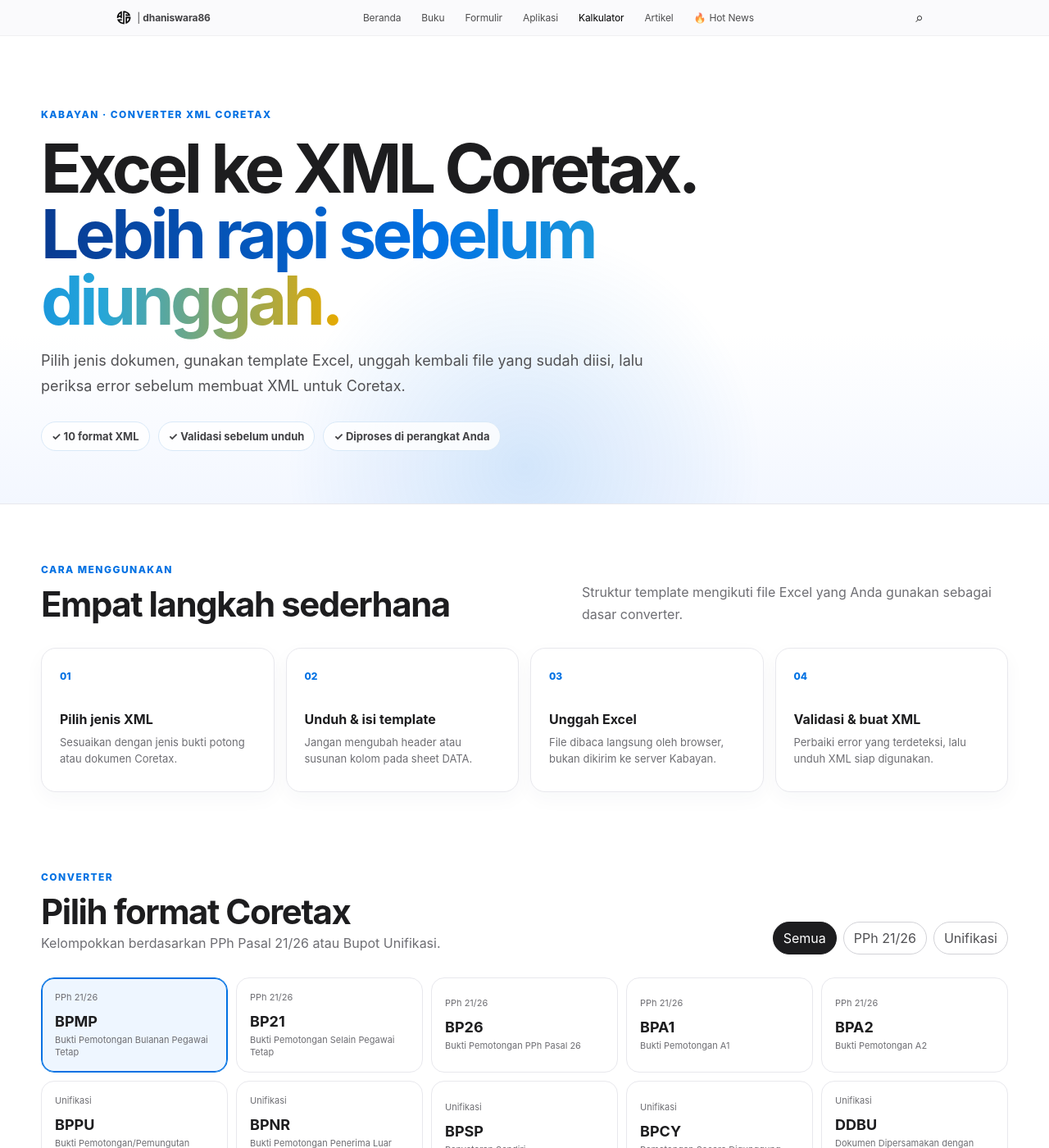
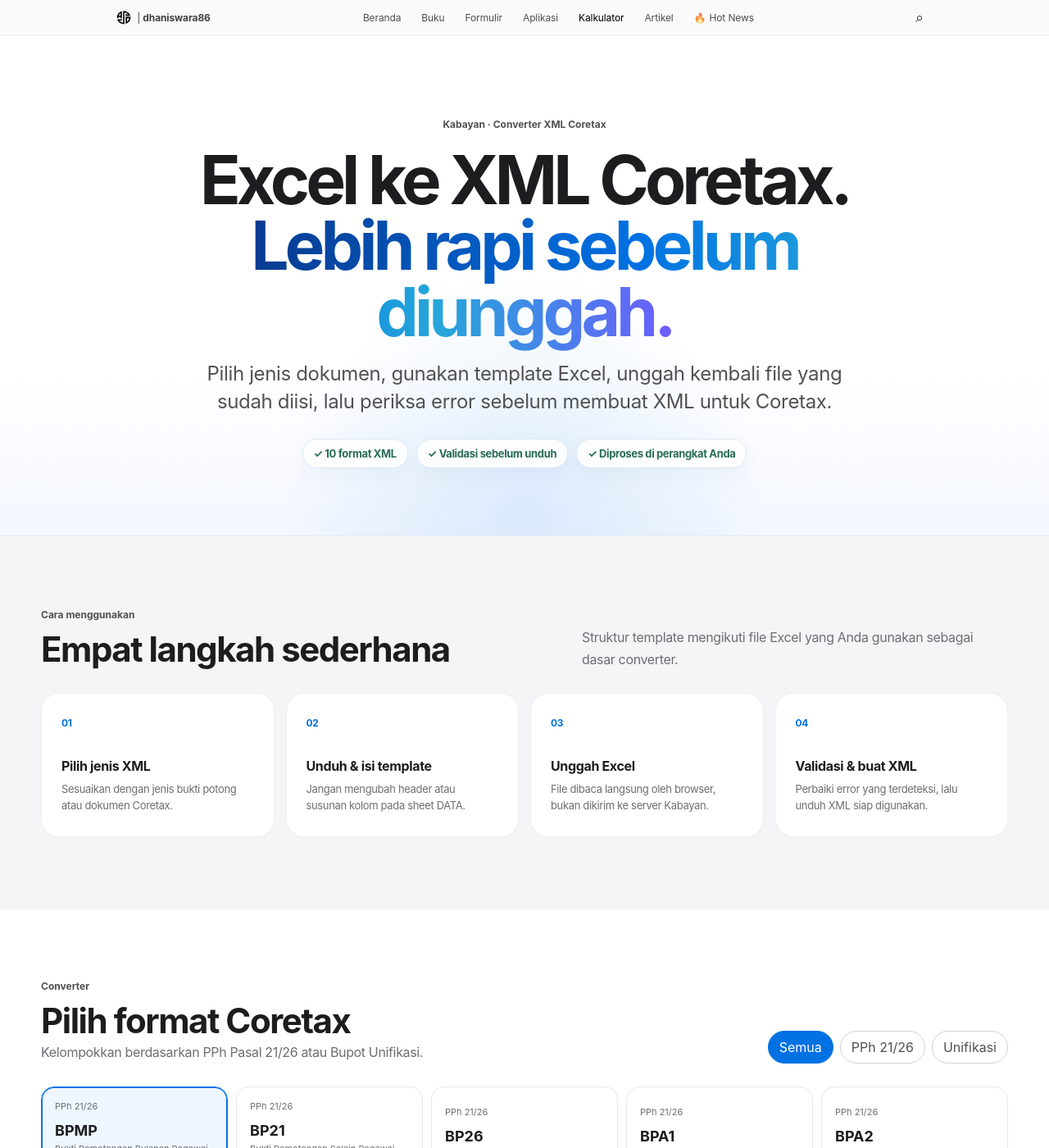
Before and after one commit to dhaniswara86/dhaniswara86.github.io, a Jekyll site: the page converter-xml-coretax.html, which Jekyll copies as it is, in a window 1280 px wide and 1400 px high. Shown: the whole window at 82% size. Built offline with Jekyll 4.4.1, drawn with Linux system fonts in a browser that asks for light colours.

Commit message:
Refactor CSS for design consistency and readability
Updated color variables and styles for improved design consistency. Adjusted button styles, background gradients, and typography for better readability.

```diff
--- a/assets/css/converter-xml-coretax.css
+++ b/assets/css/converter-xml-coretax.css
@@ -1,19 +1,19 @@
 :root{
-  --kxml-bg:#f7f7f2;
+  --kxml-bg:#ffffff;
   --kxml-surface:#ffffff;
-  --kxml-ink:#17211b;
-  --kxml-muted:#66726b;
-  --kxml-line:#dfe5df;
-  --kxml-accent:#28664b;
-  --kxml-accent-2:#dfeee6;
-  --kxml-warm:#f2ead7;
+  --kxml-ink:#1d1d1f;
+  --kxml-muted:#6e6e73;
+  --kxml-line:#e8e8ed;
+  --kxml-accent:#0071e3;
+  --kxml-accent-2:#eef6ff;
+  --kxml-warm:#fff7e8;
   --kxml-danger:#b42318;
   --kxml-danger-bg:#fff0ee;
   --kxml-warning:#9a6700;
   --kxml-warning-bg:#fff8df;
-  --kxml-shadow:0 18px 48px rgba(29,49,38,.08);
-  --kxml-radius:22px;
-  --kxml-shell:min(1180px,calc(100% - 40px));
+  --kxml-shadow:0 2px 8px rgba(0,0,0,.04),0 18px 50px rgba(0,0,0,.06);
+  --kxml-radius:28px;
+  --kxml-shell:min(1180px,calc(100% - 44px));
 }
 *{box-sizing:border-box}
 [hidden]{display:none!important}
@@ -22,7 +22,8 @@ body{
   margin:0;
   color:var(--kxml-ink);
   background:var(--kxml-bg);
-  font-family:Inter,ui-sans-serif,system-ui,-apple-system,BlinkMacSystemFont,"Segoe UI",sans-serif;
+  font-family:-apple-system,BlinkMacSystemFont,"SF Pro Text","SF Pro Display","Helvetica Neue",Arial,sans-serif;
+  letter-spacing:-.022em;
   -webkit-font-smoothing:antialiased;
 }
 button,input{font:inherit}
@@ -30,8 +31,8 @@ a{color:inherit;text-decoration:none}
 .kxml-shell{width:var(--kxml-shell);margin-inline:auto}
 .kxml-topbar{
   position:sticky;top:0;z-index:50;
-  background:rgba(247,247,242,.92);
-  border-bottom:1px solid rgba(223,229,223,.85);
+  background:rgba(250,250,252,.84);
+  border-bottom:1px solid rgba(0,0,0,.04);
   backdrop-filter:blur(16px);
 }
 .kxml-topbar__inner{height:76px;display:flex;align-items:center;justify-content:space-between;gap:24px}
@@ -46,21 +47,21 @@ a{color:inherit;text-decoration:none}
 .kxml-nav{display:flex;align-items:center;gap:8px;font-size:14px}
 .kxml-nav a{padding:9px 12px;border-radius:10px;color:#526058}
 .kxml-nav a:hover,.kxml-nav a.is-active{background:#fff;color:var(--kxml-ink)}
-.kxml-hero{padding:84px 0 64px;border-bottom:1px solid var(--kxml-line)}
+.kxml-hero{padding:96px 0 82px;border-bottom:1px solid var(--kxml-line);background:radial-gradient(circle at 50% 94%,rgba(0,113,227,.11),transparent 34%),linear-gradient(180deg,#fff 0%,#fff 66%,#f3f7ff 100%);text-align:center}
 .kxml-eyebrow,.kxml-kicker{
   display:inline-flex;align-items:center;gap:8px;
-  font-size:12px;font-weight:800;letter-spacing:.12em;text-transform:uppercase;color:var(--kxml-accent)
+  font-size:12px;font-weight:650;letter-spacing:0;text-transform:none;color:#515154
 }
 .kxml-hero h1{
-  max-width:900px;margin:18px 0 18px;font-size:clamp(44px,7vw,82px);line-height:.98;letter-spacing:-.055em;
+  max-width:980px;margin:20px auto 18px;font-size:clamp(48px,7vw,82px);font-weight:700;line-height:.98;letter-spacing:-.06em;
 }
-.kxml-hero h1 span{color:var(--kxml-accent)}
-.kxml-hero__lead{max-width:760px;margin:0;font-size:18px;line-height:1.7;color:var(--kxml-muted)}
-.kxml-hero__facts{display:flex;flex-wrap:wrap;gap:10px;margin-top:28px}
+.kxml-hero h1 span{background:linear-gradient(90deg,#093b91,#0071e3 46%,#25a6d9 72%,#6d5dfc);-webkit-background-clip:text;background-clip:text;color:transparent}
+.kxml-hero__lead{max-width:790px;margin:0 auto;font-size:clamp(18px,2.3vw,24px);line-height:1.42;color:#515154}
+.kxml-hero__facts{display:flex;flex-wrap:wrap;justify-content:center;gap:10px;margin-top:28px}
 .kxml-hero__facts span{
-  padding:9px 12px;border:1px solid var(--kxml-line);border-radius:999px;background:#fff;font-size:13px;font-weight:650
+  padding:9px 13px;border:1px solid #d9e9f8;border-radius:999px;background:rgba(255,255,255,.88);color:#286d55;font-size:13px;font-weight:650;box-shadow:0 8px 24px rgba(20,43,76,.04)
 }
-.kxml-workflow{padding:68px 0}
+.kxml-workflow{width:100%;max-width:none;padding:84px max(22px,calc((100% - 1180px)/2)) 88px;background:#f5f5f7}
 .kxml-section-head,.kxml-tool__header{
   display:flex;justify-content:space-between;gap:28px;align-items:end;margin-bottom:28px
 }
@@ -68,56 +69,56 @@ a{color:inherit;text-decoration:none}
 .kxml-section-head>p,.kxml-tool__header>div>p{max-width:520px;color:var(--kxml-muted);line-height:1.65;margin:0}
 .kxml-steps{display:grid;grid-template-columns:repeat(4,1fr);gap:14px}
 .kxml-steps article{
-  min-height:176px;padding:22px;background:var(--kxml-surface);border:1px solid var(--kxml-line);border-radius:18px
+  min-height:176px;padding:24px;background:#fff;border:1px solid rgba(0,0,0,.06);border-radius:22px;box-shadow:0 1px 2px rgba(0,0,0,.02)
 }
-.kxml-steps article>span{font-size:12px;font-weight:800;color:var(--kxml-accent)}
+.kxml-steps article>span{font-size:12px;font-weight:700;color:var(--kxml-accent)}
 .kxml-steps strong{display:block;margin-top:34px;font-size:16px}
 .kxml-steps p{margin:8px 0 0;color:var(--kxml-muted);font-size:13px;line-height:1.55}
-.kxml-tool{padding:24px 0 74px}
+.kxml-tool{padding:82px 0 86px;background:#fff}
 .kxml-filter,.kxml-issue-filter{display:flex;flex-wrap:wrap;gap:8px}
 .kxml-filter button,.kxml-issue-filter button{
-  border:1px solid var(--kxml-line);background:#fff;color:var(--kxml-muted);padding:9px 12px;border-radius:999px;cursor:pointer
+  border:1px solid #d2d2d7;background:#fff;color:#515154;padding:9px 13px;border-radius:999px;cursor:pointer
 }
 .kxml-filter button.is-active,.kxml-issue-filter button.is-active{
-  background:var(--kxml-ink);border-color:var(--kxml-ink);color:#fff
+  background:var(--kxml-accent);border-color:var(--kxml-accent);color:#fff
 }
 .kxml-format-grid{display:grid;grid-template-columns:repeat(5,1fr);gap:10px;margin-bottom:18px}
 .kxml-format-card{
-  appearance:none;text-align:left;border:1px solid var(--kxml-line);background:rgba(255,255,255,.72);
+  appearance:none;text-align:left;border:1px solid var(--kxml-line);background:#fff;
   border-radius:16px;padding:16px;cursor:pointer;min-height:112px;color:var(--kxml-ink);transition:.18s ease
 }
-.kxml-format-card:hover{transform:translateY(-2px);box-shadow:0 10px 24px rgba(29,49,38,.07)}
-.kxml-format-card.is-selected{border-color:var(--kxml-accent);background:var(--kxml-accent-2);box-shadow:inset 0 0 0 1px var(--kxml-accent)}
+.kxml-format-card:hover{transform:translateY(-2px);box-shadow:0 14px 34px rgba(0,0,0,.08)}
+.kxml-format-card.is-selected{border-color:var(--kxml-accent);background:#eef6ff;box-shadow:inset 0 0 0 1px var(--kxml-accent)}
 .kxml-format-card span{display:block;font-size:11px;color:var(--kxml-muted);margin-bottom:12px}
 .kxml-format-card strong{display:block;font-size:18px}
 .kxml-format-card small{display:block;font-size:11px;line-height:1.4;color:var(--kxml-muted);margin-top:5px}
 .kxml-panel{
   background:var(--kxml-surface);border:1px solid var(--kxml-line);border-radius:var(--kxml-radius);
-  padding:28px;box-shadow:var(--kxml-shadow)
+  padding:30px;box-shadow:var(--kxml-shadow)
 }
 .kxml-panel__summary{display:flex;justify-content:space-between;align-items:center;gap:24px}
 .kxml-badge{
-  display:inline-flex;padding:6px 9px;border-radius:999px;background:var(--kxml-accent-2);color:var(--kxml-accent);font-size:11px;font-weight:800
+  display:inline-flex;padding:6px 9px;border-radius:999px;background:#eef6ff;color:var(--kxml-accent);font-size:11px;font-weight:800
 }
 .kxml-panel__summary h3{margin:10px 0 2px;font-size:28px;letter-spacing:-.03em}
 .kxml-panel__summary p{margin:0;color:var(--kxml-muted)}
 .kxml-divider{height:1px;background:var(--kxml-line);margin:24px 0}
 .kxml-btn{
-  border:0;border-radius:12px;padding:12px 16px;font-weight:750;cursor:pointer;
+  border:0;border-radius:999px;padding:12px 18px;font-weight:600;cursor:pointer;
   display:inline-flex;align-items:center;justify-content:center;gap:8px;transition:.15s ease
 }
 .kxml-btn:disabled{opacity:.45;cursor:not-allowed}
-.kxml-btn--primary{background:var(--kxml-accent);color:#fff}
+.kxml-btn--primary{background:var(--kxml-accent);color:#fff;box-shadow:0 10px 24px rgba(0,113,227,.18)}
 .kxml-btn--primary:not(:disabled):hover{filter:brightness(.93);transform:translateY(-1px)}
-.kxml-btn--light{background:#f4f6f3;border:1px solid var(--kxml-line);color:var(--kxml-ink)}
+.kxml-btn--light{background:#fff;border:1px solid #d2d2d7;color:#515154}
 .kxml-upload-layout{display:grid;grid-template-columns:minmax(0,1.35fr) minmax(280px,.65fr);gap:22px}
 .kxml-dropzone{
-  min-height:230px;border:1.5px dashed #b8c6bd;border-radius:18px;background:#fafbf9;padding:30px;
+  min-height:230px;border:1.5px dashed #b9cce0;border-radius:20px;background:#fbfdff;padding:30px;
   display:flex;flex-direction:column;align-items:center;justify-content:center;text-align:center;cursor:pointer
 }
-.kxml-dropzone:hover,.kxml-dropzone.is-dragover{border-color:var(--kxml-accent);background:#f3f8f5}
+.kxml-dropzone:hover,.kxml-dropzone.is-dragover{border-color:var(--kxml-accent);background:#eef6ff}
 .kxml-dropzone__icon{
-  width:52px;height:52px;border-radius:16px;background:var(--kxml-accent-2);color:var(--kxml-accent);
+  width:52px;height:52px;border-radius:16px;background:#eef6ff;color:var(--kxml-accent);
   display:grid;place-items:center;font-size:24px;margin-bottom:16px
 }
 .kxml-dropzone strong{font-size:17px}
@@ -127,20 +128,20 @@ a{color:inherit;text-decoration:none}
   margin-top:12px;border:1px solid var(--kxml-line);border-radius:14px;padding:12px;display:flex;align-items:center;gap:12px
 }
 .kxml-file-card__icon{
-  width:46px;height:46px;border-radius:12px;background:#e8f4ec;color:#246c47;display:grid;place-items:center;font-weight:800;font-size:11px
+  width:46px;height:46px;border-radius:12px;background:#eef6ff;color:#0071e3;display:grid;place-items:center;font-weight:800;font-size:11px
 }
 .kxml-file-card__body{min-width:0;flex:1}
 .kxml-file-card__body strong,.kxml-file-card__body span{display:block}
 .kxml-file-card__body strong{white-space:nowrap;overflow:hidden;text-overflow:ellipsis;font-size:13px}
 .kxml-file-card__body span{font-size:11px;color:var(--kxml-muted);margin-top:3px}
-.kxml-icon-btn{width:34px;height:34px;border-radius:10px;border:0;background:#f3f4f2;cursor:pointer;font-size:20px}
+.kxml-icon-btn{width:34px;height:34px;border-radius:10px;border:0;background:#f5f5f7;cursor:pointer;font-size:20px}
 .kxml-primary-actions{display:flex;gap:10px;margin-top:14px}
 .kxml-primary-actions .kxml-btn{flex:1}
-.kxml-status-card{border:1px solid var(--kxml-line);border-radius:18px;padding:18px;background:#fbfcfa}
+.kxml-status-card{border:1px solid var(--kxml-line);border-radius:18px;padding:18px;background:#fbfdff}
 .kxml-status-card__head{display:flex;justify-content:space-between;align-items:center;gap:12px;padding-bottom:14px;border-bottom:1px solid var(--kxml-line);font-weight:800}
 .kxml-status-pill{font-size:10px;border-radius:999px;padding:6px 8px}
-.kxml-status-pill.is-neutral{background:#ecefeb;color:#6d756f}
-.kxml-status-pill.is-ok{background:#e2f3e8;color:#1f6b45}
+.kxml-status-pill.is-neutral{background:#f2f4f7;color:#667085}
+.kxml-status-pill.is-ok{background:#ecfdf3;color:#087443}
 .kxml-status-pill.is-error{background:var(--kxml-danger-bg);color:var(--kxml-danger)}
 .kxml-status-pill.is-warning{background:var(--kxml-warning-bg);color:var(--kxml-warning)}
 .kxml-status-card dl{margin:4px 0 0}
@@ -158,26 +159,26 @@ a{color:inherit;text-decoration:none}
 .kxml-table-wrap{overflow-x:auto;border:1px solid var(--kxml-line);border-radius:14px}
 .kxml-table-wrap table{width:100%;border-collapse:collapse;min-width:760px}
 .kxml-table-wrap th,.kxml-table-wrap td{padding:12px 14px;border-bottom:1px solid var(--kxml-line);text-align:left;font-size:12px;vertical-align:top}
-.kxml-table-wrap th{background:#f6f8f5;color:#526058;font-size:11px;text-transform:uppercase;letter-spacing:.06em}
+.kxml-table-wrap th{background:#f5f5f7;color:#515154;font-size:11px;text-transform:uppercase;letter-spacing:.06em}
 .kxml-table-wrap tr:last-child td{border-bottom:0}
 .kxml-issue-badge{display:inline-flex;border-radius:999px;padding:5px 8px;font-weight:800;font-size:10px}
 .kxml-issue-badge.is-error{background:var(--kxml-danger-bg);color:var(--kxml-danger)}
 .kxml-issue-badge.is-warning{background:var(--kxml-warning-bg);color:var(--kxml-warning)}
 .kxml-success{
-  margin-top:20px;border:1px solid #c8e4d3;background:#f1faf5;border-radius:16px;padding:16px;
+  margin-top:20px;border:1px solid #d7eadc;background:#eff9f1;border-radius:16px;padding:16px;
   display:flex;align-items:center;gap:14px
 }
-.kxml-success__icon{width:40px;height:40px;border-radius:50%;display:grid;place-items:center;background:#d6f0df;color:#17643c;font-weight:900}
+.kxml-success__icon{width:40px;height:40px;border-radius:50%;display:grid;place-items:center;background:#d1fadf;color:#087443;font-weight:900}
 .kxml-success>div:nth-child(2){flex:1}
 .kxml-success strong{display:block}
-.kxml-success p{margin:3px 0 0;color:#567063;font-size:12px}
+.kxml-success p{margin:3px 0 0;color:#4f6b5c;font-size:12px}
 .kxml-preview{margin-top:14px;border:1px solid var(--kxml-line);border-radius:14px;overflow:hidden}
-.kxml-preview summary{cursor:pointer;padding:13px 15px;background:#f6f7f5;font-size:12px;font-weight:800}
-.kxml-preview pre{max-height:420px;overflow:auto;margin:0;padding:16px;background:#111812;color:#d6e6da;font-size:11px;line-height:1.6}
+.kxml-preview summary{cursor:pointer;padding:13px 15px;background:#f5f5f7;font-size:12px;font-weight:800}
+.kxml-preview pre{max-height:420px;overflow:auto;margin:0;padding:16px;background:#071a38;color:#eaf3ff;font-size:11px;line-height:1.6}
 .kxml-notes{display:grid;grid-template-columns:1fr 1fr;gap:14px;padding-bottom:80px}
 .kxml-note{border:1px solid var(--kxml-line);border-radius:18px;padding:18px;background:#fff;display:flex;gap:14px}
-.kxml-note>span{width:32px;height:32px;border-radius:10px;background:#f2f4f1;display:grid;place-items:center;font-weight:850}
-.kxml-note--accent{background:var(--kxml-warm)}
+.kxml-note>span{width:32px;height:32px;border-radius:10px;background:#eef6ff;color:#0071e3;display:grid;place-items:center;font-weight:850}
+.kxml-note--accent{background:#eef6ff;border-color:#d9e9f8}
 .kxml-note strong{display:block;font-size:14px}
 .kxml-note p{margin:6px 0 0;font-size:12px;line-height:1.6;color:var(--kxml-muted)}
 .kxml-footer{border-top:1px solid var(--kxml-line);padding:28px 0 38px;color:var(--kxml-muted);font-size:12px}
@@ -198,7 +199,7 @@ a{color:inherit;text-decoration:none}
   .kxml-section-head,.kxml-tool__header,.kxml-panel__summary,.kxml-issues__head{
     align-items:flex-start;flex-direction:column
   }
-  .kxml-workflow{padding:48px 0}
+  .kxml-workflow{padding:58px 22px}
   .kxml-steps{grid-template-columns:1fr}
   .kxml-steps article{min-height:auto}
   .kxml-steps strong{margin-top:22px}
@@ -216,98 +217,3 @@ a{color:inherit;text-decoration:none}
   .kxml-filter button{flex:1}
   .kxml-stat-row{grid-template-columns:1fr 1fr 1fr}
 }
-
-/* ==========================================================
-   Kabayan Blue Theme Override
-   Sumber warna: kalkulator-ppn-kabayan(2).html
-   Hanya mengubah warna/gradient/shadow. Struktur & logic tetap.
-   ========================================================== */
-:root{
-  --kxml-bg:#ffffff;
-  --kxml-surface:#ffffff;
-  --kxml-ink:#1d1d1f;
-  --kxml-muted:#6e6e73;
-  --kxml-line:#e8e8ed;
-  --kxml-accent:#0071e3;
-  --kxml-accent-2:#eef6ff;
-  --kxml-warm:#f3f7ff;
-  --kxml-danger:#b42318;
-  --kxml-danger-bg:#fee4e2;
-  --kxml-warning:#b54708;
-  --kxml-warning-bg:#fff7e8;
-  --kxml-shadow:0 18px 48px rgba(20,43,76,.08);
-}
-body{
-  background:#ffffff;
-  color:#1d1d1f;
-}
-.kxml-topbar{
-  background:rgba(250,250,252,.82);
-  border-bottom-color:rgba(0,0,0,.06);
-}
-.kxml-brand__mark{background:#1d1d1f;color:#fff}
-.kxml-brand small{color:#86868b}
-.kxml-nav a{color:#424245}
-.kxml-nav a:hover,.kxml-nav a.is-active{background:transparent;color:#000}
-.kxml-hero{
-  border-bottom-color:#e8e8ed;
-  background:
-    radial-gradient(circle at 50% 92%,rgba(0,113,227,.14),transparent 35%),
-    linear-gradient(180deg,#fff 0%,#fff 64%,#f3f7ff 100%);
-}
-.kxml-eyebrow,.kxml-kicker{color:#0071e3}
-.kxml-hero h1 span{
-  color:transparent;
-  background:linear-gradient(90deg,#093b91,#0071e3 46%,#25a6d9 72%,#e6aa00);
-  -webkit-background-clip:text;
-  background-clip:text;
-}
-.kxml-hero__lead{color:#515154}
-.kxml-hero__facts span{border-color:#d9e9f8;background:rgba(255,255,255,.82);color:#424245}
-.kxml-section-head>p,.kxml-tool__header>div>p,.kxml-steps p{color:#6e6e73}
-.kxml-steps article{background:#fff;border-color:#e8e8ed;box-shadow:0 8px 24px rgba(20,43,76,.035)}
-.kxml-steps article>span{color:#0071e3}
-.kxml-filter button,.kxml-issue-filter button{border-color:#d2d2d7;background:#fff;color:#515154}
-.kxml-filter button.is-active,.kxml-issue-filter button.is-active{background:#1d1d1f;border-color:#1d1d1f;color:#fff}
-.kxml-format-card{border-color:#e8e8ed;background:rgba(255,255,255,.9);color:#1d1d1f}
-.kxml-format-card:hover{box-shadow:0 10px 24px rgba(20,43,76,.07)}
-.kxml-format-card.is-selected{border-color:#0071e3;background:#eef6ff;box-shadow:inset 0 0 0 1px #0071e3}
-.kxml-format-card span,.kxml-format-card small{color:#6e6e73}
-.kxml-panel{background:#fff;border-color:rgba(0,0,0,.07);box-shadow:0 30px 80px rgba(20,43,76,.11),inset 0 1px 0 rgba(255,255,255,.9)}
-.kxml-badge{background:#eef6ff;color:#0071e3}
-.kxml-panel__summary p{color:#6e6e73}
-.kxml-divider{background:#e8e8ed}
-.kxml-btn--primary{background:#0071e3;color:#fff;box-shadow:0 10px 24px rgba(0,113,227,.18)}
-.kxml-btn--primary:not(:disabled):hover{background:#0077ed;filter:none}
-.kxml-btn--light{background:#fff;border-color:#d2d2d7;color:#515154}
-.kxml-dropzone{border-color:#c9d8e7;background:#fbfdff}
-.kxml-dropzone:hover,.kxml-dropzone.is-dragover{border-color:#0071e3;background:#eef6ff}
-.kxml-dropzone__icon{background:#eef6ff;color:#0071e3}
-.kxml-dropzone span{color:#6e6e73}
-.kxml-dropzone small{color:#86868b}
-.kxml-file-card{border-color:#e8e8ed;background:#fff}
-.kxml-file-card__icon{background:#eef6ff;color:#0b65b1}
-.kxml-file-card__body span{color:#6e6e73}
-.kxml-icon-btn{background:#f5f5f7;color:#424245}
-.kxml-status-card{border-color:#e8e8ed;background:linear-gradient(180deg,#fbfdff,#f5f8fc)}
-.kxml-status-card__head{border-bottom-color:#e8e8ed}
-.kxml-status-pill.is-neutral{background:#f2f4f7;color:#667085}
-.kxml-status-pill.is-ok{background:#eff9f1;color:#248a3d}
-.kxml-status-card dl>div{border-bottom-color:#e8e8ed}
-.kxml-status-card dt,.kxml-stat-row small{color:#6e6e73}
-.kxml-stat-row>div{background:#fff;border-color:#e8e8ed}
-.kxml-issues{border-top-color:#e8e8ed}
-.kxml-table-wrap{border-color:#e8e8ed;background:#fff}
-.kxml-table-wrap th,.kxml-table-wrap td{border-bottom-color:#e8e8ed}
-.kxml-table-wrap th{background:#f5f8fc;color:#515154}
-.kxml-success{border-color:#d7eadc;background:#eff9f1}
-.kxml-success__icon{background:#d1fadf;color:#248a3d}
-.kxml-success p{color:#52745e}
-.kxml-preview{border-color:#e8e8ed}
-.kxml-preview summary{background:#f5f5f7;color:#424245}
-.kxml-preview pre{background:#071a38;color:#eaf4ff}
-.kxml-note{border-color:rgba(0,0,0,.07);background:#fff;box-shadow:0 18px 48px rgba(20,43,76,.045)}
-.kxml-note>span{background:#eef6ff;color:#0071e3}
-.kxml-note--accent{border-color:#d9e9f8;background:linear-gradient(145deg,#f7fbff,#eef6ff)}
-.kxml-note p{color:#6e6e73}
-.kxml-footer{border-top-color:#d2d2d7;background:#f5f5f7;color:#6e6e73}
```
